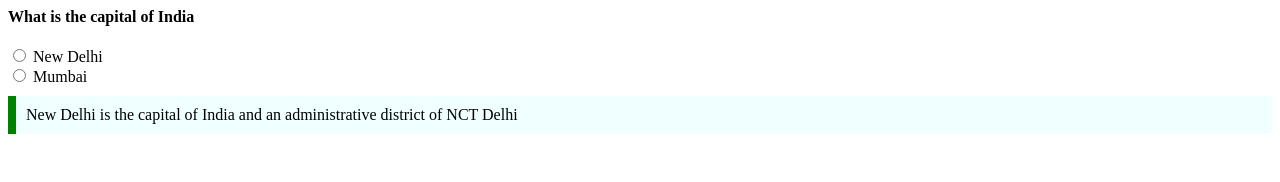
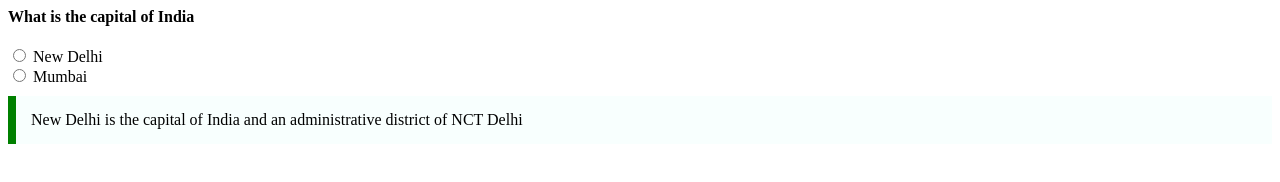
Before and after one commit to acciojob/trivia-Manideep757, a website: page main.html in a window 1280 px wide. Drawn offline with Linux system fonts and the light colour scheme.

Commit message:
created a submission

```diff
--- a/styles.css
+++ b/styles.css
@@ -4,9 +4,9 @@
 	max-width:600px
 }
 .ans{
-	background-color:#f0ffff;
+	background-color:#f8fffe;
 	border-left:8px solid green;
-	padding:10px;
+	padding:15px;
 	margin-top:10px;
 }
 #myform{
```
